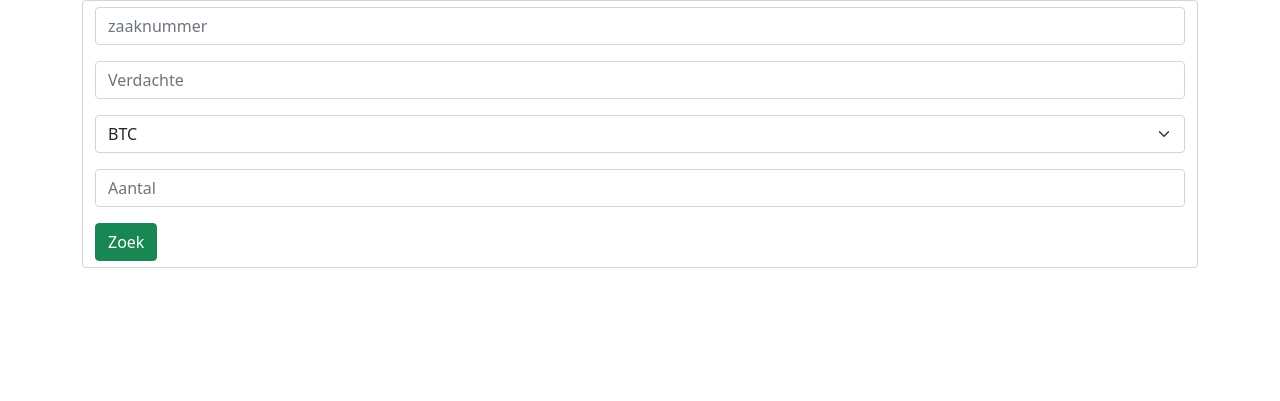
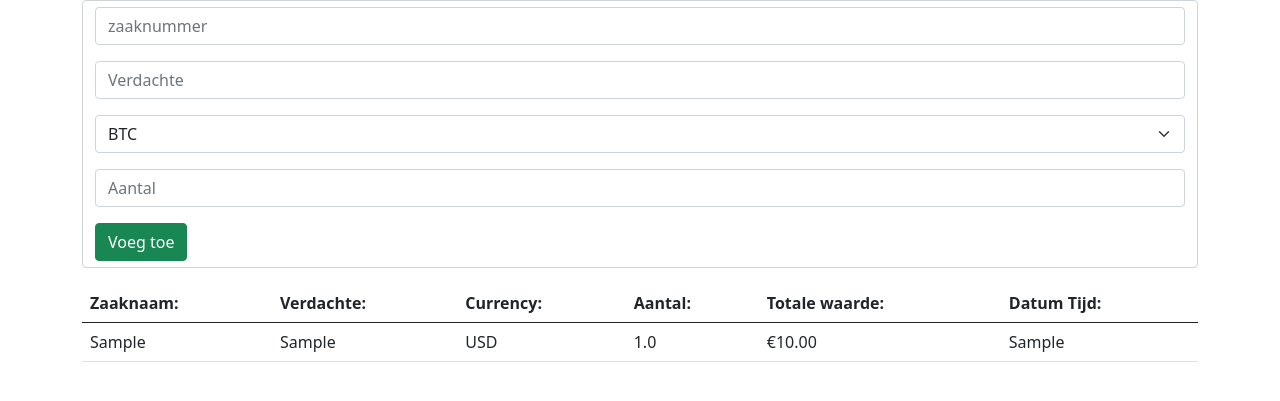
Before and after one commit to 1016510/crypto_app, a Flask app: page / in a window 1280 px wide. Shown: the part 56-457 px from the top of the page. Run offline with Flask 2, Linux system fonts and the light colour scheme; data comes from the database, SQL or seed files in the repository; both versions use the stored data as it was after the commit; tables that the repository leaves empty hold one stand-in row (values such as "Sample post").

Commit message:
laatste aanpassingen doorgevoerd, klaar

```diff
--- a/app/routes.py
+++ b/app/routes.py
@@ -1,4 +1,4 @@
-from flask import render_template, request
+from flask import render_template, request, flash
 from app.custom_modules.api_functions import get_crypto_by_abbreviation
 
 import os
@@ -44,7 +44,8 @@ def show_crypto():
     # van de opgehaalde dataframe maken we van de kolom currency een list
     currencylist = currency_df_voor_currencylist['currency'].to_list()
 
-    # raise ValueError()
+    # Weergeven zaken
+    zaken = Crypto.query.all()
 
     if request.method == 'POST':
         currency = request.form.get('currency').upper()
@@ -65,10 +66,13 @@ def show_crypto():
 
         db.session.add(new_currency)
         db.session.commit()
+        # Weergeven zaken
+        zaken = Crypto.query.all()
+        flash("Zaak succesvol toegevoegd", "alert alert-success")
 
-        return render_template('show_crypto.html', crypto=crypto, amount=amount, currencylist=currencylist)
+        return render_template('show_crypto.html', crypto=crypto, amount=amount, currencylist=currencylist, zaken=zaken)
 
 
 
     else:
-        return render_template('show_crypto.html', currencylist=currencylist)
+        return render_template('show_crypto.html', currencylist=currencylist, zaken=zaken)
--- a/app/templates/show_crypto.html
+++ b/app/templates/show_crypto.html
@@ -22,14 +22,65 @@
 <input type="number" class="form-control" placeholder="Aantal" aria-label="aantal" name="quantity">
 </div>
 
-<button class='btn btn-success' type='submit' > Zoek </button>
+<button class='btn btn-success' type='submit' > Voeg toe </button>
 
 </form>
 
+<table class="table">
+    <thead>
+        <th>
+            Zaaknaam:
+        </th>
+        <th>
+            Verdachte:
+        </th>
+        <th>
+            Currency:
+        </th>
+        <th>
+            Aantal:
+        </th>
+        <th>
+            Totale waarde:
+        </th>
+        <th>
+            Datum Tijd:
+        </th>
+    </thead>
+    <tbody>
+        {% for zaak in zaken %}
+        <tr>
+            <td>
+                {{ zaak.zaaknaam }}
+            </td>
+            <td>
+                {{ zaak.verdachte }}
+            </td>
+            <td>
+                {{ zaak.currency }}
+            </td>
+            <td>
+                {{ zaak.aantal }}
+            </td>
+            <td>
+                {{ "€{:,.2f}".format(zaak.totale_waarde)}}
+            </td>
+            <td>
+                {{ zaak.datum_tijd }}
+            </td>
+        </tr>
+
+
+
+        {% endfor %}
+    </tbody>
+</table>
+
+
 
 {% if crypto is defined %}
-<h2> Prijs: {{ crypto.price | round(2)}}</h2>
-<h2> Totaal: {{ amount | round(2)}}</h2>
+<h2> Prijs: {{ "€{:,.2f}".format(crypto.price) }}</h2>
+<h2> Totaal: {{ "€{:,.2f}".format(amount) }}</h2>
 {% else %}
 {% endif %}
 
```
Also changed, not shown: app/database.db, cur_database.db.
